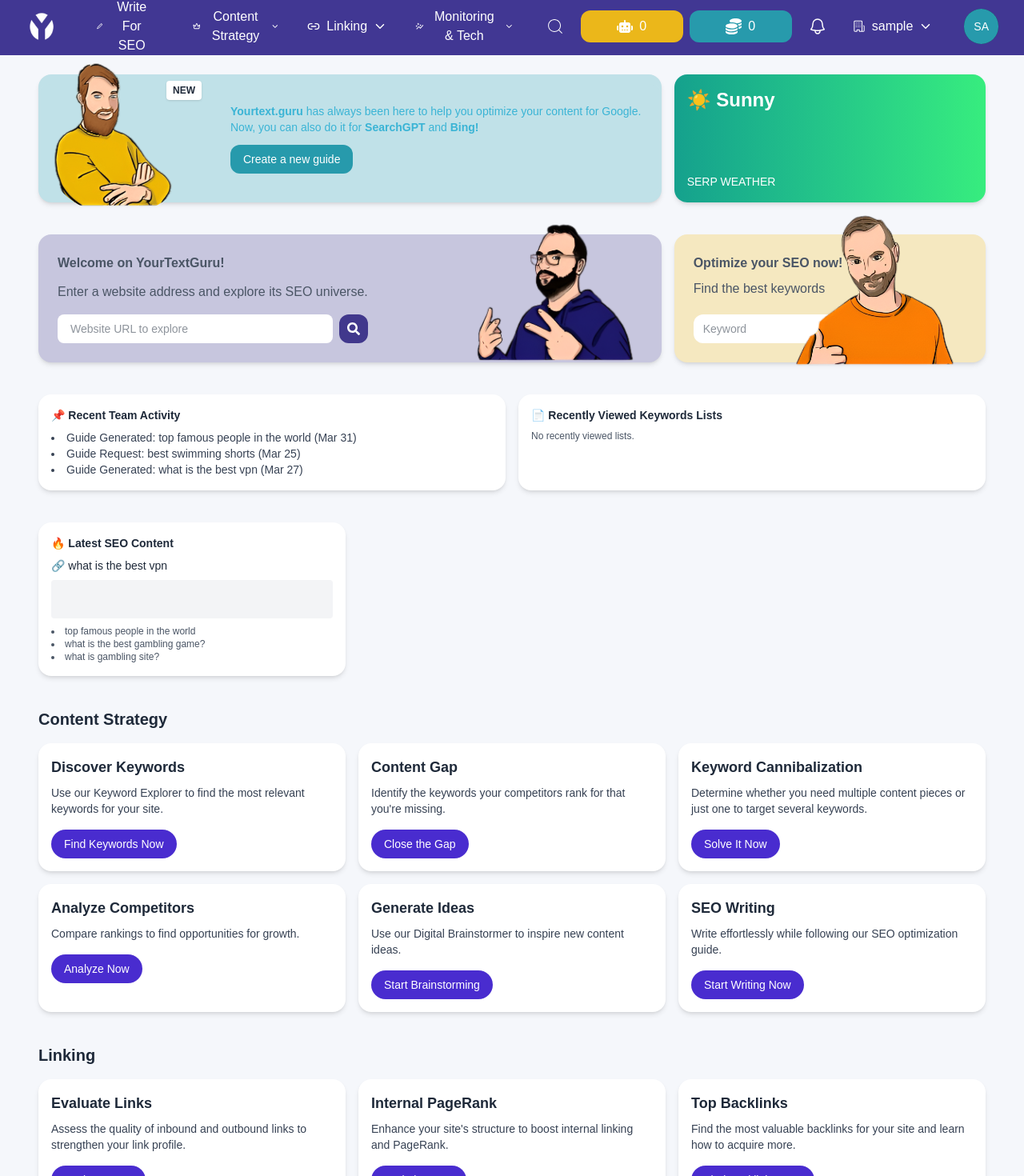
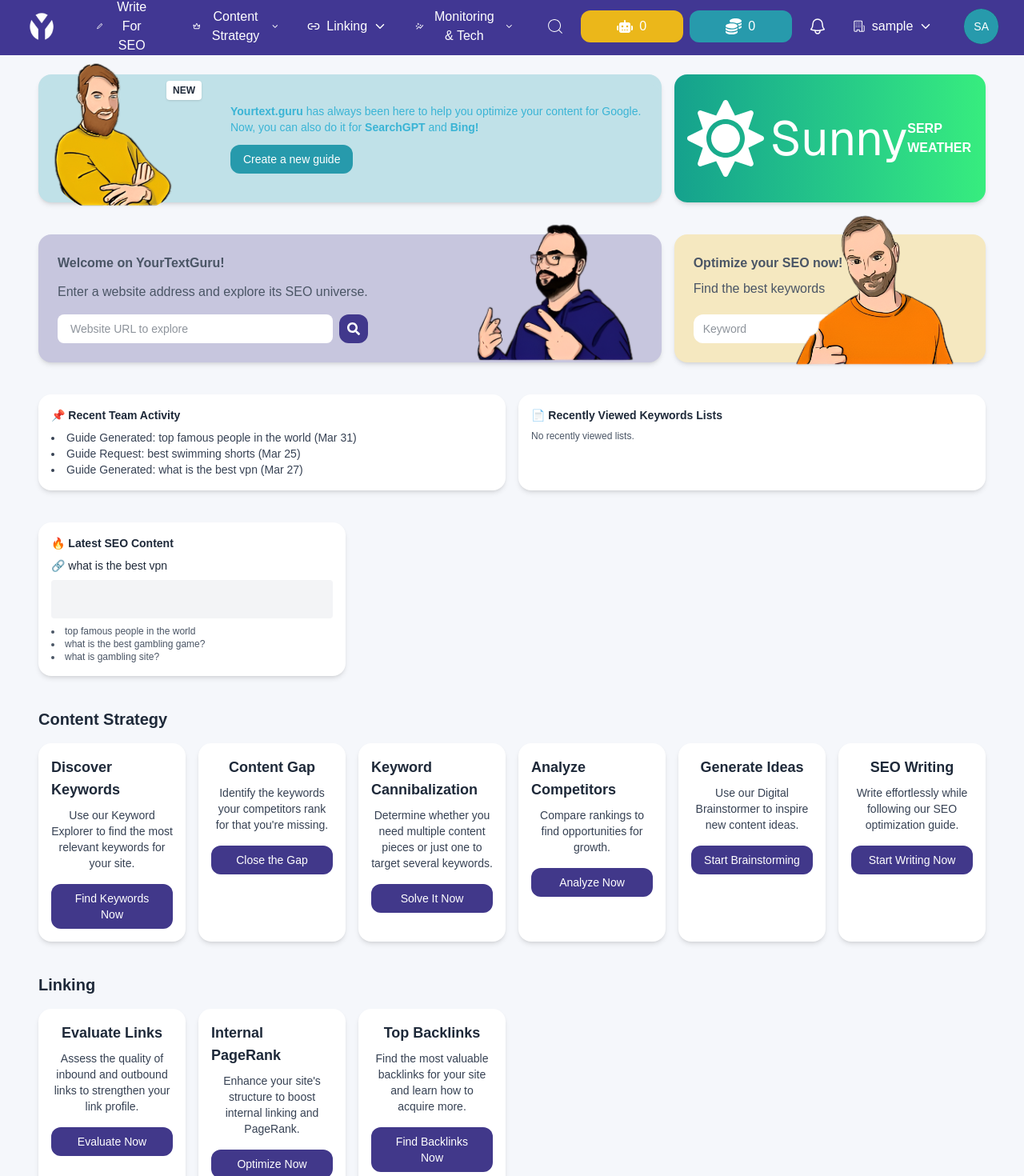
Before and after one commit to toptalentcoder/SEO-Lumenia, a Next.js app in the folder client/: page /dashboard in a window 1280 px wide. Shown: the part 3-1473 px from the top of the page at 80% size. Built offline with nearby package versions, Linux system fonts and the light colour scheme; sample sign-in values are in the browser's storage.

Commit message:
design init card for dashboard
Co-authored-by: HealerDevOps <gonggong624721@gmail.com>

```diff
--- a/client/src/app/dashboard/page.js
+++ b/client/src/app/dashboard/page.js
@@ -4,9 +4,14 @@ import React from "react";
 import { useMediaQuery } from "react-responsive";
 import Image from 'next/image';
 import { FaSearch } from "react-icons/fa";
+import { FaSun } from "react-icons/fa";
+import { useRouter } from "next/navigation";
 
+const HeroTop = () => {
 
-const HeroTop = () => (
+    const router = useRouter();
+
+    return(
         <div className="grid grid-cols-1 md:grid-cols-[2fr_1fr] gap-4 w-full">
             <div className="bg-[#C0E1E8] rounded-2xl flex items-center shadow-md relative h-40">
                 <div className="absolute -top-6 left-0 z-10">
@@ -24,7 +29,10 @@ const HeroTop = () => (
                             <strong>Yourtext.guru</strong> has always been here to help you optimize your content for Google.
                             Now, you can also do it for <span className="font-semibold">SearchGPT</span> and <span className="font-semibold">Bing!</span>
                         </p>
-                    <button className="mt-3 px-4 py-2 bg-[#279AAC] text-white rounded-xl text-sm cursor-pointer">
+                        <button
+                            className="mt-3 px-4 py-2 bg-[#279AAC] text-white rounded-xl text-sm cursor-pointer"
+                            onClick={() => router.push("/guides")}
+                        >
                             Create a new guide
                         </button>
                     </div>
@@ -35,12 +43,19 @@ const HeroTop = () => (
                 </div>
             </div>
 
-        <div className="bg-gradient-to-r h-40 from-[#15A18D] to-[#37ED7E] rounded-2xl p-4 text-white shadow-md flex flex-col justify-between">
-            <div className="text-2xl font-bold">☀️ Sunny</div>
-            <p className="text-sm">SERP WEATHER</p>
+            <div
+                className="bg-gradient-to-r h-40 from-[#15A18D] to-[#37ED7E] rounded-2xl p-4 text-white shadow-md flex items-center justify-between cursor-pointer"
+                onClick={() => router.push("/serp-weather")}
+            >
+                <div className="flex items-center gap-2">
+                    <div className="text-8xl font-bold"><FaSun/> </div>
+                    <div className="text-6xl font-sans">Sunny</div>
+                </div>
+                <p className="text-md font-semibold">SERP WEATHER</p>
             </div>
         </div>
-);
+    )
+};
 
 const KeywordPromptCard = () => (
     <div className="relative h-40">
@@ -74,7 +89,6 @@ const KeywordPromptCard = () => (
         </div>
     </div>
 );
-
 
 const SearchBar = () => (
     <div className="relative h-40">
@@ -142,17 +156,17 @@ const RecentKeywordsList = () => (
 );
 
 const Card = ({ title, description, buttonText }) => (
-    <div className="bg-white p-4 rounded-2xl shadow-md">
-        <p className="font-semibold text-lg mb-2">{title}</p>
-        <p className="text-sm text-gray-700 mb-4">{description}</p>
-        <button className="bg-[#492ccf] text-white px-4 py-2 rounded-full text-sm">{buttonText}</button>
+    <div className="bg-white p-4 rounded-2xl shadow-md flex flex-col">
+        <p className="font-semibold text-lg mb-2 justify-center flex">{title}</p>
+        <p className="text-sm text-gray-700 mb-4 flex justify-center text-center">{description}</p>
+        <button className="flex bg-[#41388A] text-white px-4 py-2 rounded-xl text-sm justify-center">{buttonText}</button>
     </div>
 );
 
 const ContentStrategyCards = () => (
     <section className="mt-6">
         <h2 className="text-xl font-bold mb-4">Content Strategy</h2>
-        <div className="grid md:grid-cols-3 gap-4">
+        <div className="grid md:grid-cols-4 xl:grid-cols-6 gap-4">
             <Card title="Discover Keywords" description="Use our Keyword Explorer to find the most relevant keywords for your site." buttonText="Find Keywords Now" />
             <Card title="Content Gap" description="Identify the keywords your competitors rank for that you're missing." buttonText="Close the Gap" />
             <Card title="Keyword Cannibalization" description="Determine whether you need multiple content pieces or just one to target several keywords." buttonText="Solve It Now" />
@@ -166,7 +180,7 @@ const ContentStrategyCards = () => (
 const LinkingCards = () => (
     <section className="mt-6">
         <h2 className="text-xl font-bold mb-4">Linking</h2>
-        <div className="grid md:grid-cols-3 gap-4">
+        <div className="grid md:grid-cols-4 xl:grid-cols-6 gap-4">
             <Card title="Evaluate Links" description="Assess the quality of inbound and outbound links to strengthen your link profile." buttonText="Evaluate Now" />
             <Card title="Internal PageRank" description="Enhance your site's structure to boost internal linking and PageRank." buttonText="Optimize Now" />
             <Card title="Top Backlinks" description="Find the most valuable backlinks for your site and learn how to acquire more." buttonText="Find Backlinks Now" />
@@ -177,7 +191,7 @@ const LinkingCards = () => (
 const MonitoringCards = () => (
     <section className="mt-6 mb-10">
         <h2 className="text-xl font-bold mb-4">Monitoring & Tech</h2>
-        <div className="grid md:grid-cols-4 gap-4">
+        <div className="grid md:grid-cols-4 xl:grid-cols-6 gap-4">
             <Card title="Project Tracking" description="Keep track of your SEO projects and fine-tune your strategies in real time." buttonText="Track Projects Now" />
             <Card title="SERP Tracking" description="Monitor your keyword positions and adjust your SEO efforts accordingly." buttonText="SERP Monitoring" />
             <Card title="Technical SEO" description="Identify and resolve technical issues to improve your site's SEO performance." buttonText="Fix Issues Now" />
```
Lines whose indentation alone changed are shown as unchanged.
